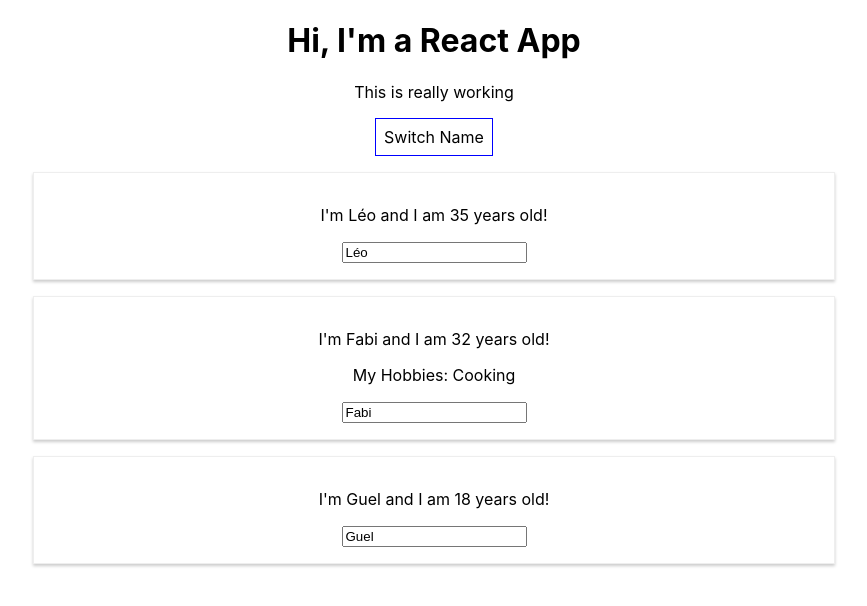
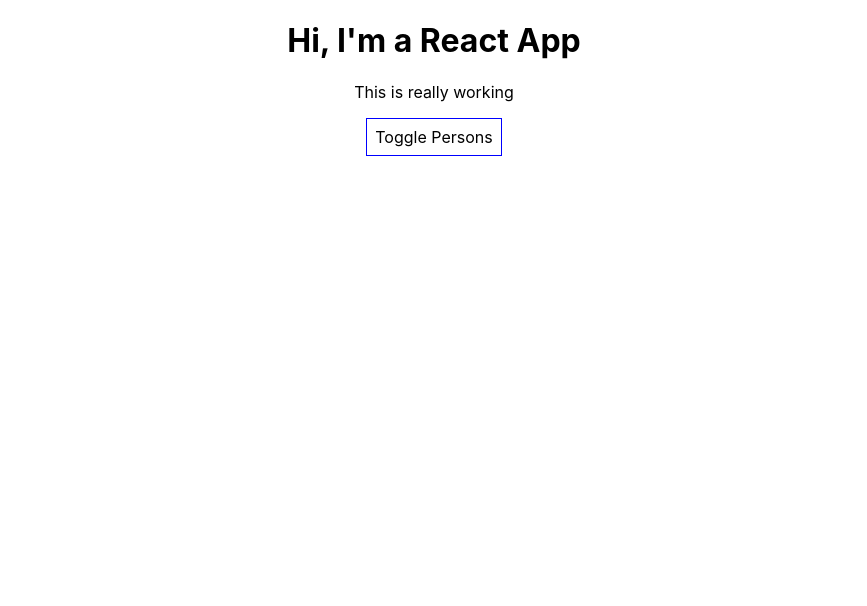
Before and after one commit to leogsouza/react-course, a React (Create React App) app in the folder react-complete-guide/: page / in a window 1280 px wide. Shown: the top 606 px of the page, without its empty margins (206-1073 px from the left). Built offline with nearby package versions, Linux system fonts and the light colour scheme.

Commit message:
Toggle persons showing

```diff
--- a/react-complete-guide/src/App.js
+++ b/react-complete-guide/src/App.js
@@ -1,64 +1,78 @@
-import React, { Component } from 'react';
-import './App.css';
-import Person from './Person/Person';
+import React, { Component } from "react";
+import "./App.css";
+import Person from "./Person/Person";
 
 class App extends Component {
   state = {
     persons: [
-      { name: "Léo", age: 35},
-      { name: "Fabi", age: 32},
-      { name: "Guel", age: 18},
+      { name: "Léo", age: 35 },
+      { name: "Fabi", age: 32 },
+      { name: "Guel", age: 18 }
+    ],
+    showPersons: false
+  };
+
+  switchNameHandler = newName => {
+    this.setState({
+      persons: [
+        { name: newName, age: 36 },
+        { name: "Fabiana", age: 37 },
+        { name: "Miguel", age: 7 }
       ]
-  }
+    });
+  };
 
-  switchNameHandler = (newName) => {
-    this.setState( {
+  nameChangedHandler = event => {
+    this.setState({
       persons: [
-        { name: newName, age: 36},
-        { name: "Fabiana", age: 37},
-        { name: "Miguel", age: 7},
+        { name: "Leonardo", age: 36 },
+        { name: event.target.value, age: 37 },
+        { name: "Miguel", age: 7 }
       ]
-    })
-  }
+    });
+  };
 
-  nameChangedHandler = (event) => {
-    this.setState( {
-      persons: [
-        { name: "Leonardo", age: 36},
-        { name: event.target.value, age: 37},
-        { name: "Miguel", age: 7},
-      ]
-    })
-  }
+  togglePersonsHandler = () => {
+    const doesShow = this.state.showPersons;
+    this.setState({
+      showPersons: !doesShow
+    });
+  };
 
   render() {
-
     const style = {
-      backgroundColor: 'white',
-      font: 'inherit',
-      border: '1px solid blue',
-      padding: '8px',
-      cursor: 'pointer'
-    }
+      backgroundColor: "white",
+      font: "inherit",
+      border: "1px solid blue",
+      padding: "8px",
+      cursor: "pointer"
+    };
     return (
       <div className="App">
         <h1>Hi, I'm a React App</h1>
         <p>This is really working</p>
-        <button
-          style={style}
-          onClick={() => this.switchNameHandler("Nado")}>Switch Name</button>
+        <button style={style} onClick={this.togglePersonsHandler}>
+          Toggle Persons
+        </button>
+        { this.state.showPersons === true ?
+        <div>
           <Person
             name={this.state.persons[0].name}
-          age={this.state.persons[0].age} />
+            age={this.state.persons[0].age}
+          />
           <Person
             name={this.state.persons[1].name}
             age={this.state.persons[1].age}
             click={this.switchNameHandler.bind(this, "Léo")}
-          changed={this.nameChangedHandler}>My Hobbies: Cooking</Person>
+            changed={this.nameChangedHandler}
+          >
+            My Hobbies: Cooking
+          </Person>
           <Person
             name={this.state.persons[2].name}
-          age={this.state.persons[2].age} />
-
+            age={this.state.persons[2].age}
+          />
+        </div> : null}
       </div>
     );
   }
```
Lines whose indentation alone changed are shown as unchanged.
